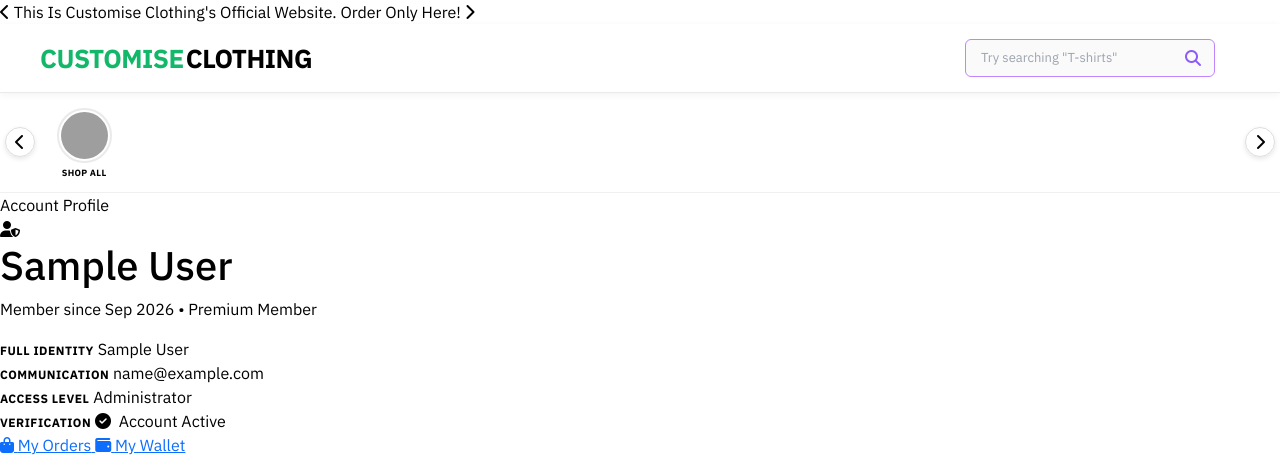
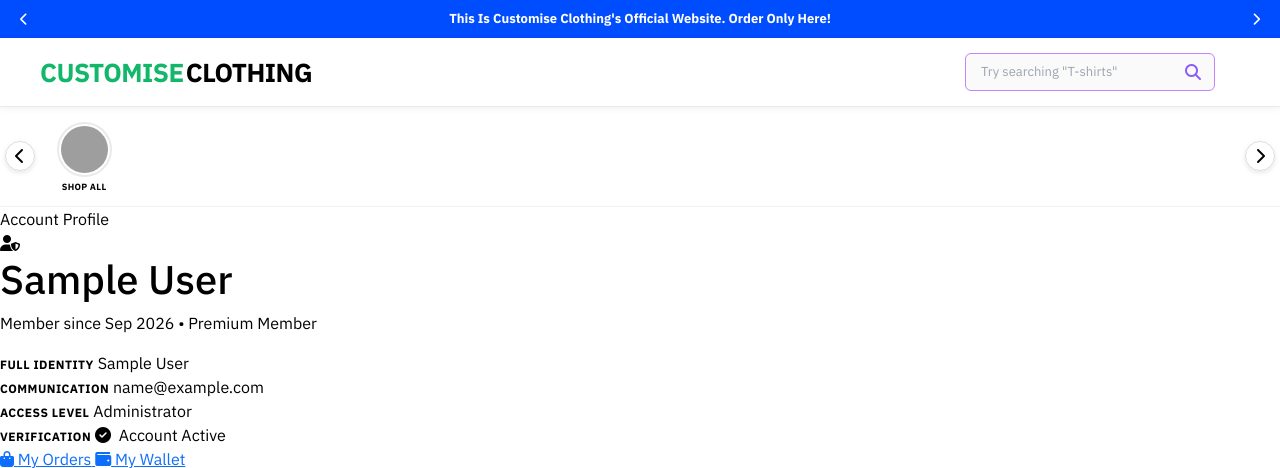
Before and after one commit to customiseclothingofficial-byte/Ecom, a Django app: page /accounts/profile/ in a window 1280 px wide. Shown: the top 468 px of the page. Run offline with Django 5.2, Linux system fonts and the light colour scheme; the visitor is signed in with stand-in values (Sample User, id 1); data comes from the database, SQL or seed files in the repository; data that the repository does not hold is empty; grey boxes are pictures that could not be loaded.

Commit message:
Restore vibrant blue background and white text for top announcement promo bar

```diff
--- a/templates/base.html
+++ b/templates/base.html
@@ -47,9 +47,47 @@
             width: 100%;
         }
 
-        img,
-        video {
+        /* Promo Bar */
+        .veirdo-promo-bar {
+            background-color: #004CFF;
+            color: #ffffff;
+            min-height: 38px;
+            display: flex;
+            align-items: center;
+            justify-content: center;
+            font-size: 13px;
+            font-weight: 700;
+            gap: 20px;
+            padding: 6px 20px;
             max-width: 100%;
+            box-sizing: border-box;
+            width: 100%;
+        }
+
+        .veirdo-promo-bar span {
+            flex: 1 1 auto;
+            min-width: 0;
+            text-align: center;
+            white-space: nowrap;
+            overflow: hidden;
+            text-overflow: ellipsis;
+        }
+
+        .veirdo-promo-bar i {
+            flex: 0 0 auto;
+            color: #ffffff;
+        }
+
+        @media (max-width: 576px) {
+            .veirdo-promo-bar {
+                gap: 10px;
+                font-size: 11px;
+                padding: 6px 12px;
+            }
+
+            .veirdo-promo-bar i {
+                display: none;
+            }
         }
 
         /* Main Header */
```
